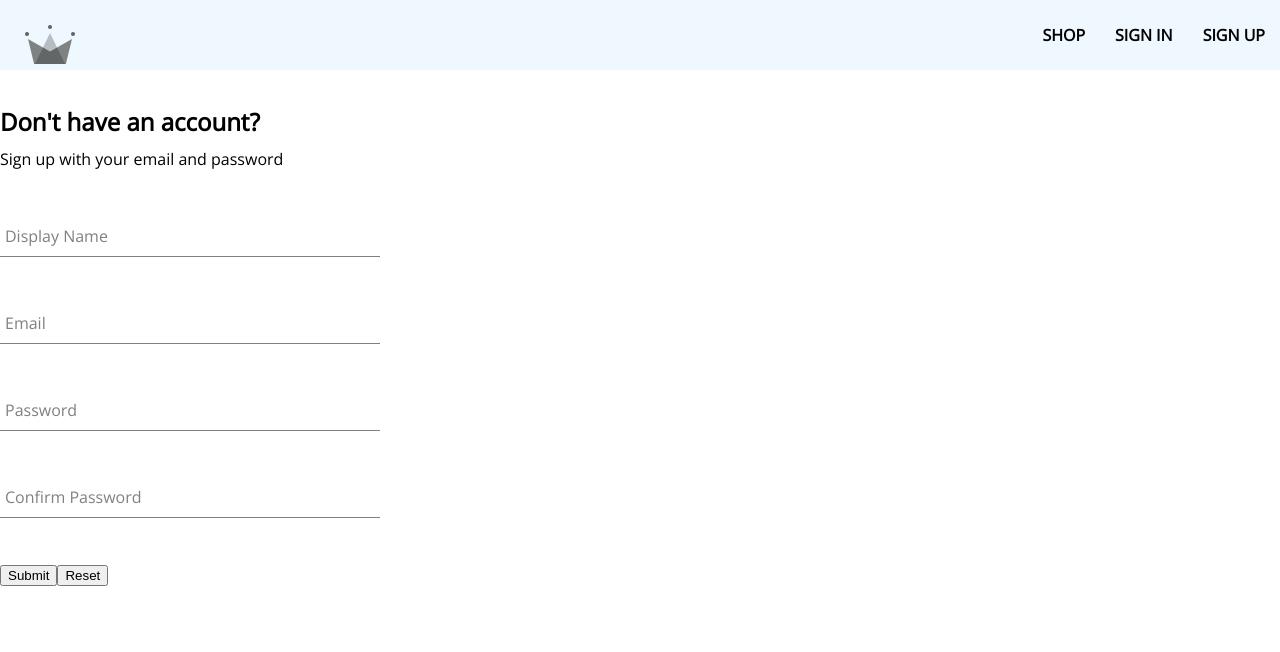
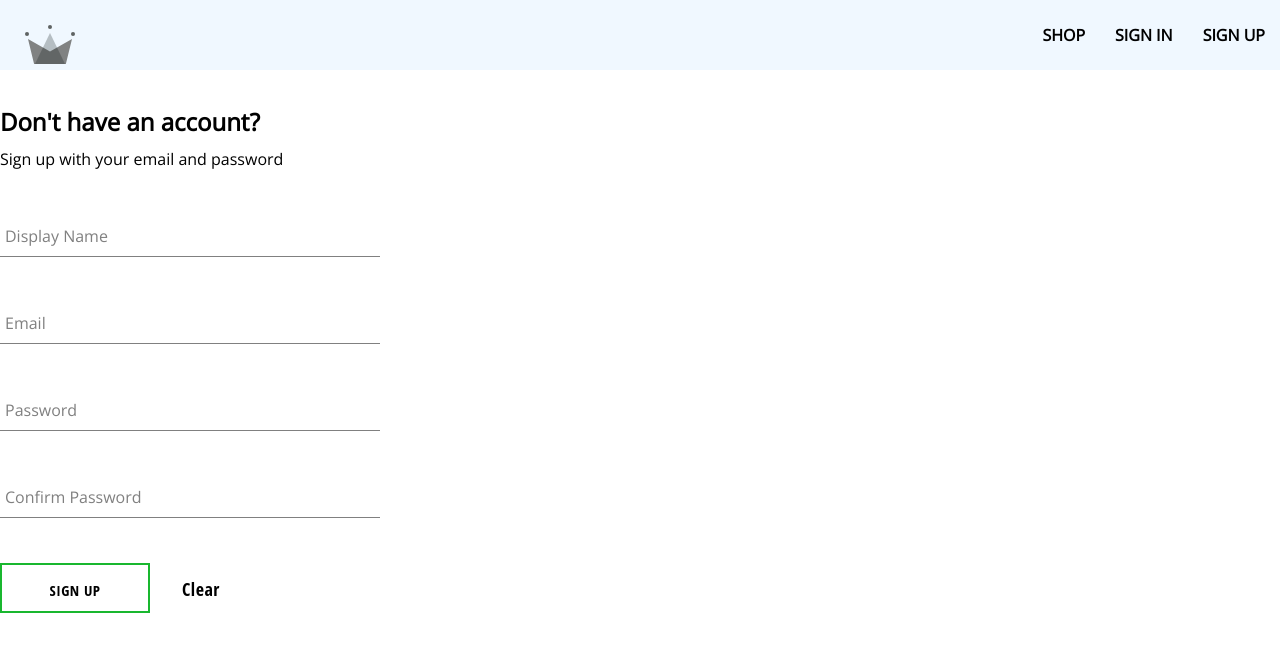
Before and after one commit to LubaGmail/react-store, a React (Create React App) app: page /sign-up in a window 1280 px wide. Shown: the top 652 px of the page. Built offline with nearby package versions, Linux system fonts and the light colour scheme.

Commit message:
Button component

```diff
--- /dev/null
+++ b/src/components/button/button.js
@@ -0,0 +1,19 @@
+import './button.styles.scss'
+
+const Button = ({ children, buttonType }) => {
+    const BUTTON_TYPE_CLASSES = {
+        google: 'google-signup',
+        inverted: 'inverted',
+    };
+
+    return (
+        <>
+            <button className={`button-container ${BUTTON_TYPE_CLASSES[buttonType]}`}
+            >
+                {children}
+            </button>
+        </>
+    )
+}
+
+export default Button
--- /dev/null
+++ b/src/components/button/button.styles.scss
@@ -0,0 +1,33 @@
+.button-container {
+    width: 150px;
+    height: 50px;
+    line-height: 50px;
+    letter-spacing: 0.5px;
+    padding: 0 1rem 0 1rem;
+    font-size: 15px;
+    background-color: black;
+    color: white;
+    text-transform: uppercase;
+    font-family: 'Open Sans Condensed';
+    font-weight: bolder;
+    border: none;
+    margin-right: 1rem;
+
+    &:hover {
+        background-color: white;
+        color: black;
+        border: 1px solid black;
+    }
+
+    &.google-signup {
+        background-color: white;
+        color: black;
+        border: 2px solid rgb(25, 183, 47);
+
+        &:hover {
+            background-color: rgb(25, 183, 47);
+            color: white;
+            border: none;
+        }
+    }
+}
--- a/src/components/signup-form/signup-form.js
+++ b/src/components/signup-form/signup-form.js
@@ -2,7 +2,9 @@ import { useState } from 'react'
 
 import { createAuthUserWithEmailAndPassword } from '../../utils/firebase/firebase'
 import InputForm from '../input-form/input-form'
+import Button from '../button/button'
 import './signup-form.styles.scss'
+import '../button/button.styles.scss'
 
 const SignupForm = () => {
     const defaultFields = {
@@ -17,8 +19,8 @@ const SignupForm = () => {
     const handleChange = (ev) => {
         const { name, value } = ev.target
         setFormFields( {
-                ...formFields,
-                [name]: value.trim()
+            ...formFields,
+            [name]: value.trim()
         } )
     }
 
@@ -44,11 +46,12 @@ const SignupForm = () => {
 
     return (
         <>
-            <div className='sign-up-container'>
+            <div className='sign-up-container'
+             >
                 <h2>Don't have an account?</h2>
                 <span>Sign up with your email and password</span>
 
-                <form onSubmit={handleSubmit} onReset={handleReset}>
+                <form onSubmit={handleSubmit}>
                     <InputForm id='displayName'
                         label='Display Name'
                         type='text'
@@ -56,6 +59,7 @@ const SignupForm = () => {
                         value={displayName}
                         onChange={handleChange}
                         minLength={2}
+                        required
                     />
 
                     <InputForm id='email'
@@ -64,6 +68,7 @@ const SignupForm = () => {
                         name='email'
                         value={email}
                         onChange={handleChange}
+                        required
                     />
 
                     <InputForm id='pass'
@@ -73,6 +78,7 @@ const SignupForm = () => {
                         value={pass}
                         onChange={handleChange}
                         minLength={6}
+                        required
                      />
 
                     <InputForm id='confirmPass'
@@ -82,11 +88,18 @@ const SignupForm = () => {
                         value={confirmPass}
                         onChange={handleChange}
                         minLength={6}
+                        required
                     />
 
-                    <div>
-                        <button type='submit'>Submit</button>
-                        <button type='reset'>Reset</button>
+                    <div className='button-div'>
+                        <Button type='button' buttonType='google'
+                            onClick={handleSubmit}
+                        >
+                            Sign Up
+                        </Button>
+                        <span className='clear' onClick={handleReset}>
+                            Clear
+                        </span>
                     </div>
                 </form>
 
--- a/src/components/signup-form/signup-form.styles.scss
+++ b/src/components/signup-form/signup-form.styles.scss
@@ -6,4 +6,21 @@
     h2 {
         margin: 10px 0;
     }
+
+    .button-div {
+        display: inline-block;
+    }
+
+    .clear {
+        width: 150px;
+        height: 50px;
+        line-height: 50px;
+        letter-spacing: 0.5px;
+        padding: 0 1rem 0 1rem;
+        font-size: 18px;
+        font-family: 'Open Sans Condensed';
+        border: none;
+        margin-right: 1rem;
+        cursor: pointer;
+    }
 }
```
